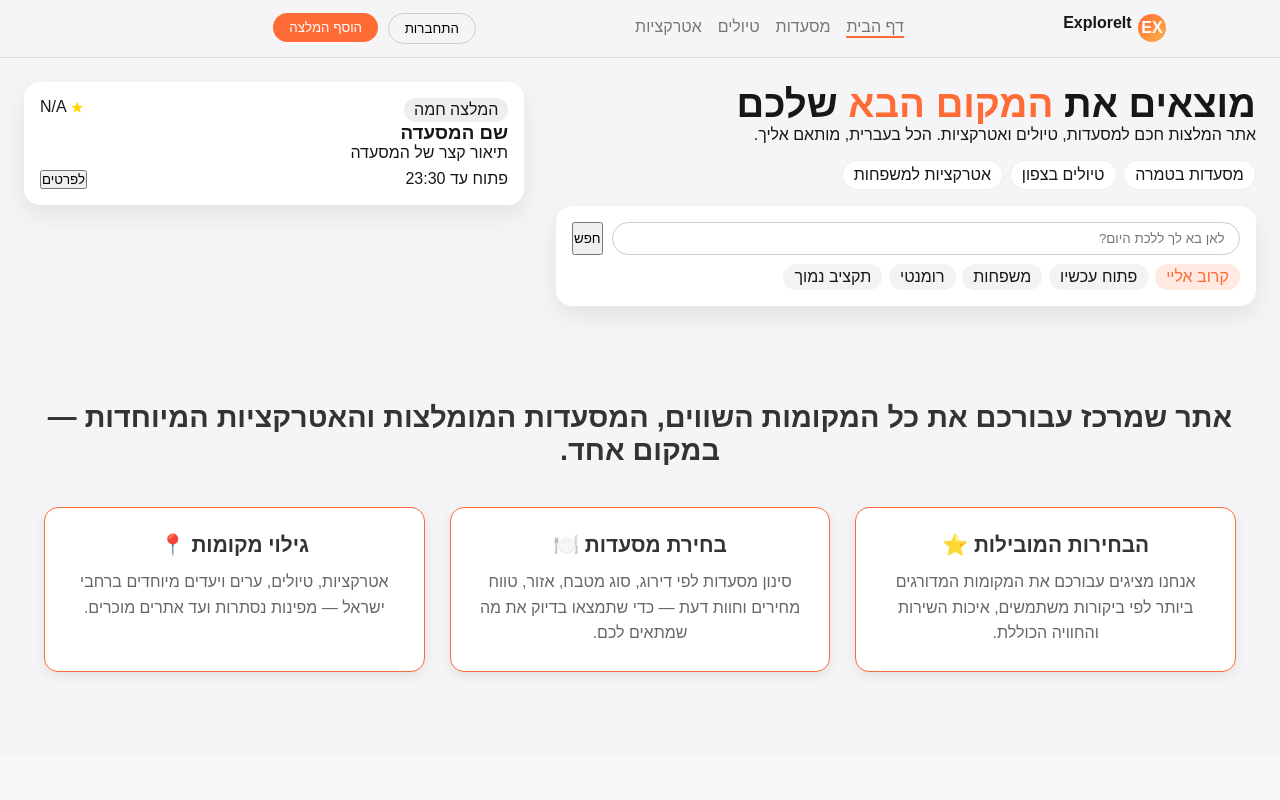
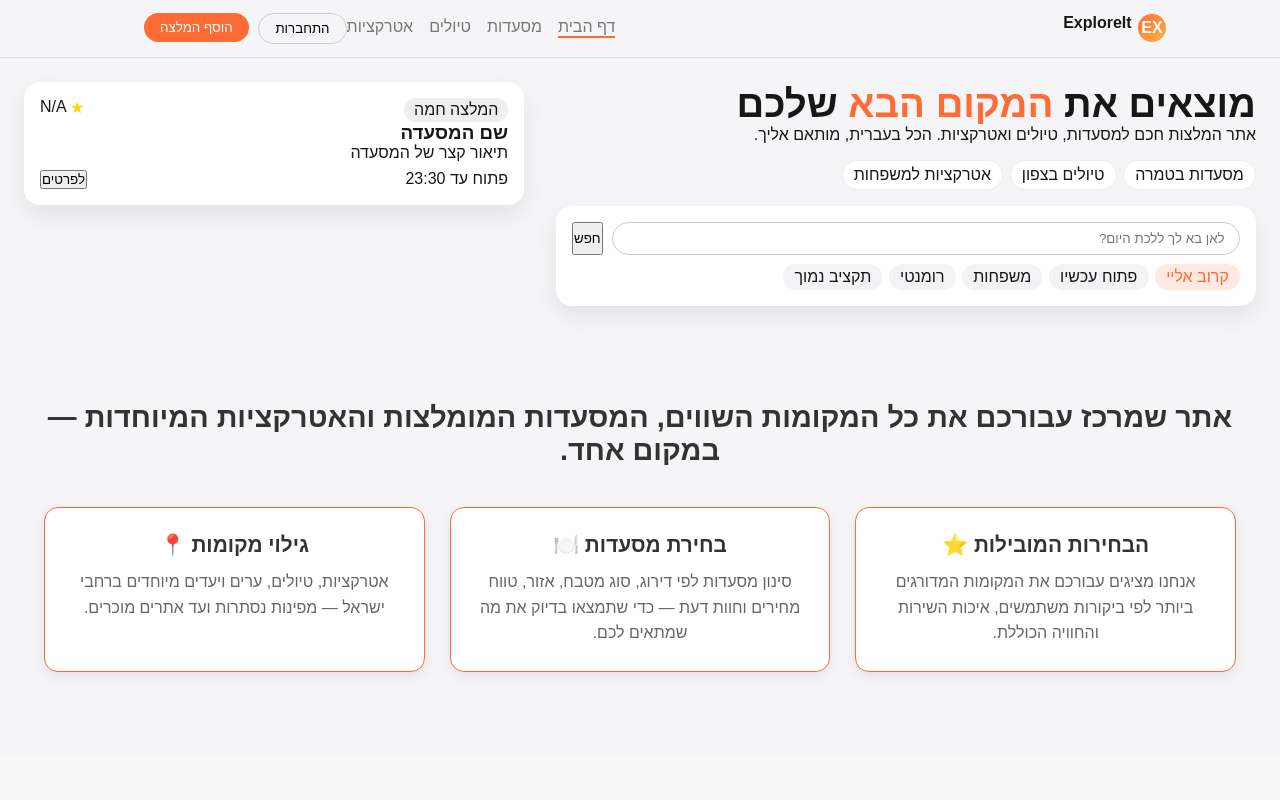
Before and after one commit to majddiab33-design/client, a Next.js app: page / in a window 1280 px wide. Shown: the top 800 px of the page. Built offline with nearby package versions, Linux system fonts and the light colour scheme; no server answers.

Commit message:
Update NavBar.module.css

```diff
--- a/src/app/components/NavBar.module.css
+++ b/src/app/components/NavBar.module.css
@@ -55,7 +55,7 @@
 }
 
 .navCta {
-  margin-left: auto;
+  margin-left: 30px;
   display: flex;
   gap: 0.6rem;
 }
@@ -87,7 +87,7 @@
 .mobileMenu {
   display: flex;
   align-items: center;
-  flex: 1;
+
 }
 
 /* ================= MOBILE ================= */
```
